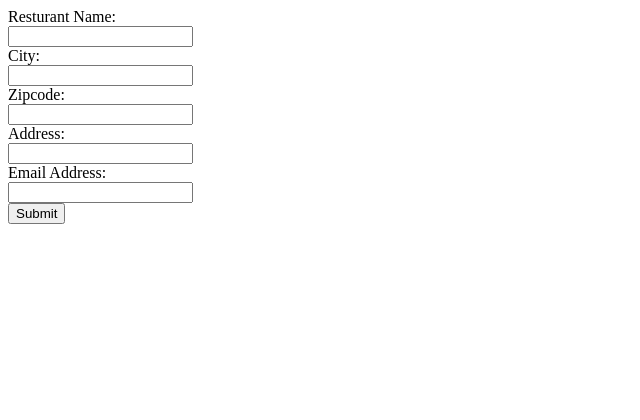
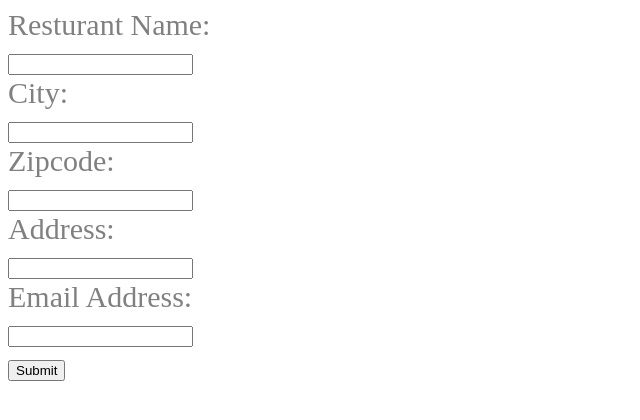
Before and after one commit to klmlesha/hunger-warriors, a plain HTML site: page hungerwarriors.html in a window 1280 px wide. Shown: the whole page, without its empty margins (0-640 px from the left). Drawn offline with Linux system fonts and the light colour scheme.

Commit message:
hungerwarriors

```diff
--- /dev/null
+++ b/hungerwarriors.css
@@ -0,0 +1,15 @@
+
+
+body {
+    background-color: white;
+}
+.restaurantSurvey{
+	font-family: "Times New Roman" ;
+    color:grey;
+    font-size: 30px;
+
+
+}
+.feedhomless{
+	width:60%;
+}
--- a/hungerwarriors.html
+++ b/hungerwarriors.html
@@ -2,9 +2,10 @@
 <html>
 <head>
   <title>JS Bin</title>
+  <link rel="stylesheet" type="text/css" href="hungerwarriors.css">
 </head>
 <body>
-	<div>
+	<div class = "restaurantSurvey">
 		Resturant Name:<br>
 		<input type="text" name="name">
 		<br>
@@ -24,5 +25,8 @@
 
 	</div>
 
+  <div class = "feedhomless" <img src="https://s-media-cache-ak0.pinimg.com/236x/1c/98/b2/1c98b29abb612e677f3ffb7a8de976bf.jpg" >
+</div>
+
 </body>
 </html>
```
